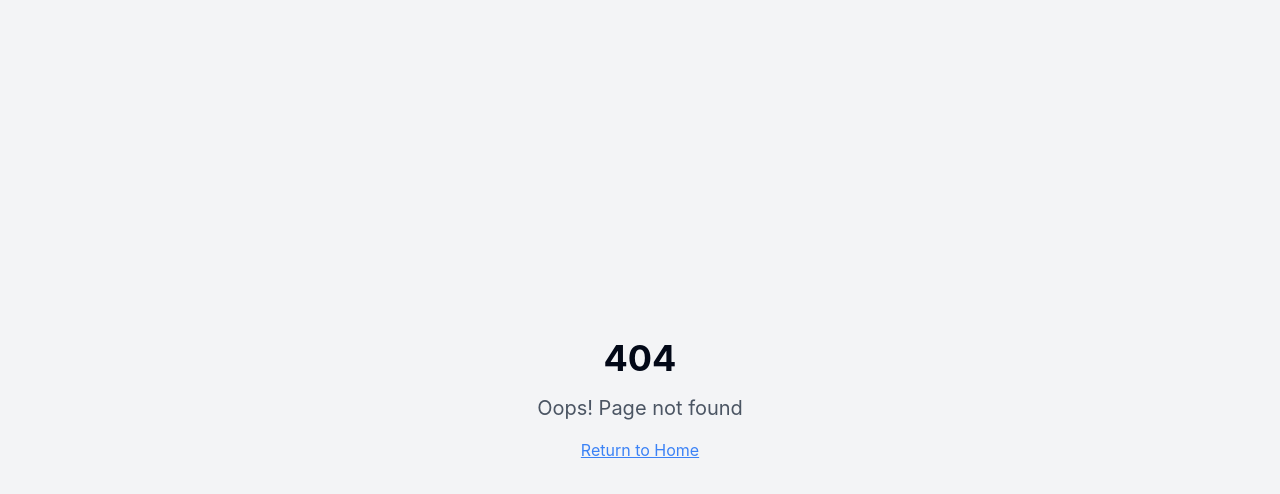
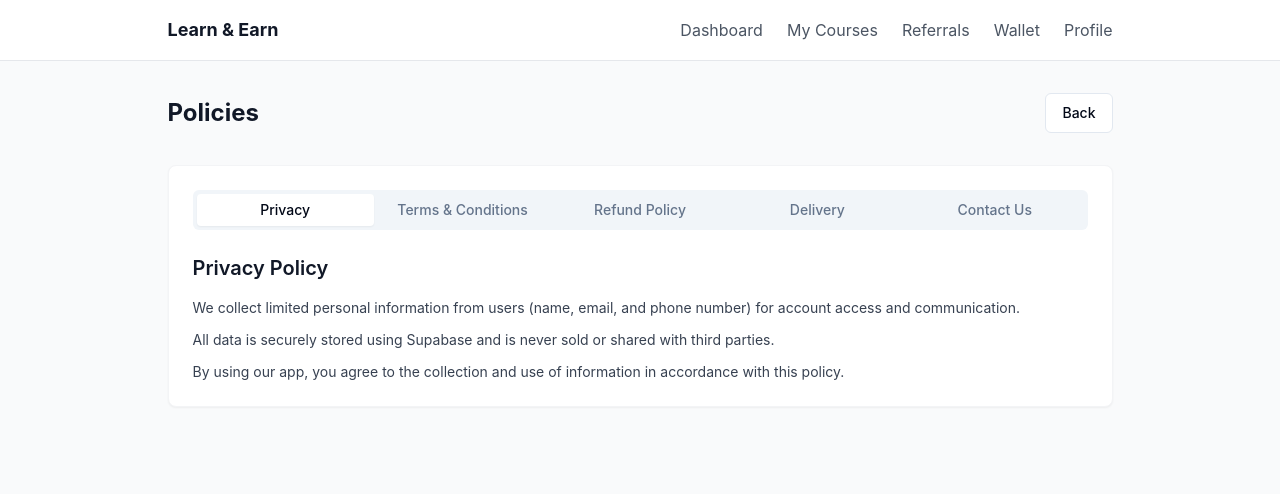
Before and after one commit to Sahil-Bagul/visual-ui-duplicator, a React (Vite) app: page /policies in a window 1280 px wide. Before the commit this address had no page. Shown: the top 494 px of the page. Built offline with nearby package versions, Linux system fonts and the light colour scheme.

Commit message:
Add policy pages and terms agreement
Adds Privacy Policy, Terms and Conditions, Cancellation and Refund Policy, Shipping and Delivery Policy, and Contact Us pages. Also adds an "agree to terms" checkbox to the signup form.

```diff
--- a/src/App.tsx
+++ b/src/App.tsx
@@ -16,6 +16,7 @@ import PaymentSuccess from "./pages/PaymentSuccess";
 import Referrals from "./pages/Referrals";
 import Profile from "./pages/Profile";
 import Wallet from "./pages/Wallet";
+import Policies from "./pages/Policies";
 
 const queryClient = new QueryClient();
 
@@ -29,6 +30,7 @@ const App = () => (
           <Routes>
             {/* Public routes */}
             <Route path="/" element={<Auth />} />
+            <Route path="/policies" element={<Policies />} />
 
             {/* Protected routes */}
             <Route element={<ProtectedRoute />}>
--- a/src/pages/Auth.tsx
+++ b/src/pages/Auth.tsx
@@ -1,10 +1,11 @@
 
 import React, { useState } from 'react';
-import { useNavigate } from 'react-router-dom';
+import { useNavigate, Link } from 'react-router-dom';
 import { useAuth } from '@/context/AuthContext';
 import { Input } from '@/components/ui/input';
 import { Button } from '@/components/ui/button';
 import { useToast } from '@/hooks/use-toast';
+import { Checkbox } from '@/components/ui/checkbox';
 
 const Auth: React.FC = () => {
   const [isLogin, setIsLogin] = useState(true);
@@ -12,6 +13,7 @@ const Auth: React.FC = () => {
   const [email, setEmail] = useState('');
   const [password, setPassword] = useState('');
   const [isLoading, setIsLoading] = useState(false);
+  const [agreedToTerms, setAgreedToTerms] = useState(false);
 
   const { signIn, signUp } = useAuth();
   const navigate = useNavigate();
@@ -39,6 +41,16 @@ const Auth: React.FC = () => {
           toast({
             title: "Error",
             description: "Please enter your name",
+            variant: "destructive"
+          });
+          setIsLoading(false);
+          return;
+        }
+
+        if (!agreedToTerms) {
+          toast({
+            title: "Error",
+            description: "You must agree to the Terms and Conditions to sign up",
             variant: "destructive"
           });
           setIsLoading(false);
@@ -120,10 +132,29 @@ const Auth: React.FC = () => {
             />
           </div>
 
+          {!isLogin && (
+            <div className="flex items-center space-x-2">
+              <Checkbox
+                id="terms"
+                checked={agreedToTerms}
+                onCheckedChange={(checked) => setAgreedToTerms(checked === true)}
+              />
+              <label
+                htmlFor="terms"
+                className="text-sm text-gray-700 leading-none peer-disabled:cursor-not-allowed peer-disabled:opacity-70"
+              >
+                I agree to the{' '}
+                <Link to="/policies" className="text-[#00C853] hover:underline">
+                  Terms and Conditions
+                </Link>
+              </label>
+            </div>
+          )}
+
           <Button
             type="submit"
             className="w-full bg-[#00C853] hover:bg-green-600 text-white"
-            disabled={isLoading}
+            disabled={isLoading || (!isLogin && !agreedToTerms)}
           >
             {isLoading ? 'Processing...' : isLogin ? 'Login' : 'Sign Up'}
           </Button>
--- /dev/null
+++ b/src/pages/Policies.tsx
@@ -0,0 +1,116 @@
+
+import React, { useState } from 'react';
+import { useNavigate } from 'react-router-dom';
+import Header from '@/components/layout/Header';
+import { Tabs, TabsContent, TabsList, TabsTrigger } from '@/components/ui/tabs';
+import { Button } from '@/components/ui/button';
+
+const Policies: React.FC = () => {
+  const navigate = useNavigate();
+  const [activeTab, setActiveTab] = useState('privacy');
+
+  return (
+    <div className="flex flex-col min-h-screen bg-gray-50">
+      <Header />
+      <main className="max-w-[993px] mx-auto px-6 py-8 w-full">
+        <div className="flex justify-between items-center mb-8">
+          <h1 className="text-2xl font-bold text-gray-900">Policies</h1>
+          <Button
+            variant="outline"
+            onClick={() => navigate(-1)}
+          >
+            Back
+          </Button>
+        </div>
+
+        <div className="bg-white rounded-lg shadow-sm border border-gray-100 p-6">
+          <Tabs defaultValue="privacy" value={activeTab} onValueChange={setActiveTab}>
+            <TabsList className="grid grid-cols-5 md:grid-cols-5 mb-6">
+              <TabsTrigger value="privacy" className="text-xs md:text-sm">Privacy</TabsTrigger>
+              <TabsTrigger value="terms" className="text-xs md:text-sm">Terms & Conditions</TabsTrigger>
+              <TabsTrigger value="refund" className="text-xs md:text-sm">Refund Policy</TabsTrigger>
+              <TabsTrigger value="delivery" className="text-xs md:text-sm">Delivery</TabsTrigger>
+              <TabsTrigger value="contact" className="text-xs md:text-sm">Contact Us</TabsTrigger>
+            </TabsList>
+
+            {/* Privacy Policy */}
+            <TabsContent value="privacy" className="space-y-4">
+              <h2 className="text-xl font-semibold text-gray-900">Privacy Policy</h2>
+              <div className="text-sm text-gray-700 space-y-3">
+                <p>
+                  We collect limited personal information from users (name, email, and phone number) for account access and communication.
+                </p>
+                <p>
+                  All data is securely stored using Supabase and is never sold or shared with third parties.
+                </p>
+                <p>
+                  By using our app, you agree to the collection and use of information in accordance with this policy.
+                </p>
+              </div>
+            </TabsContent>
+
+            {/* Terms & Conditions */}
+            <TabsContent value="terms" className="space-y-4">
+              <h2 className="text-xl font-semibold text-gray-900">Terms and Conditions</h2>
+              <div className="text-sm text-gray-700 space-y-3">
+                <p>
+                  By purchasing any course through Learn and Earn, you agree to abide by our referral system and usage terms.
+                </p>
+                <p>
+                  Users are responsible for keeping their login credentials secure.
+                </p>
+                <p>
+                  Learn and Earn reserves the right to update features, pricing, and policies at any time.
+                </p>
+              </div>
+            </TabsContent>
+
+            {/* Refund Policy */}
+            <TabsContent value="refund" className="space-y-4">
+              <h2 className="text-xl font-semibold text-gray-900">Cancellation and Refund Policy</h2>
+              <div className="text-sm text-gray-700 space-y-3">
+                <p>
+                  We do <strong>not</strong> offer cancellations or refunds after payment is made. All sales are final.
+                </p>
+                <p>
+                  Please ensure that you are confident before purchasing any of our digital courses.
+                </p>
+              </div>
+            </TabsContent>
+
+            {/* Delivery */}
+            <TabsContent value="delivery" className="space-y-4">
+              <h2 className="text-xl font-semibold text-gray-900">Shipping and Delivery Policy</h2>
+              <div className="text-sm text-gray-700 space-y-3">
+                <p>
+                  All products sold on Learn and Earn are <strong>digital PDF files</strong>.
+                </p>
+                <p>
+                  Once payment is successful, instant access is granted via email or through the user dashboard.
+                </p>
+                <p>
+                  No physical shipping is involved.
+                </p>
+              </div>
+            </TabsContent>
+
+            {/* Contact Us */}
+            <TabsContent value="contact" className="space-y-4">
+              <h2 className="text-xl font-semibold text-gray-900">Contact Us</h2>
+              <div className="text-sm text-gray-700 space-y-3">
+                <p>
+                  If you have any questions or need support, please email us at:
+                </p>
+                <p className="font-medium">
+                  📩 <a href="mailto:learnandearn776@gmail.com" className="text-[#00C853] hover:underline">learnandearn776@gmail.com</a>
+                </p>
+              </div>
+            </TabsContent>
+          </Tabs>
+        </div>
+      </main>
+    </div>
+  );
+};
+
+export default Policies;
```
